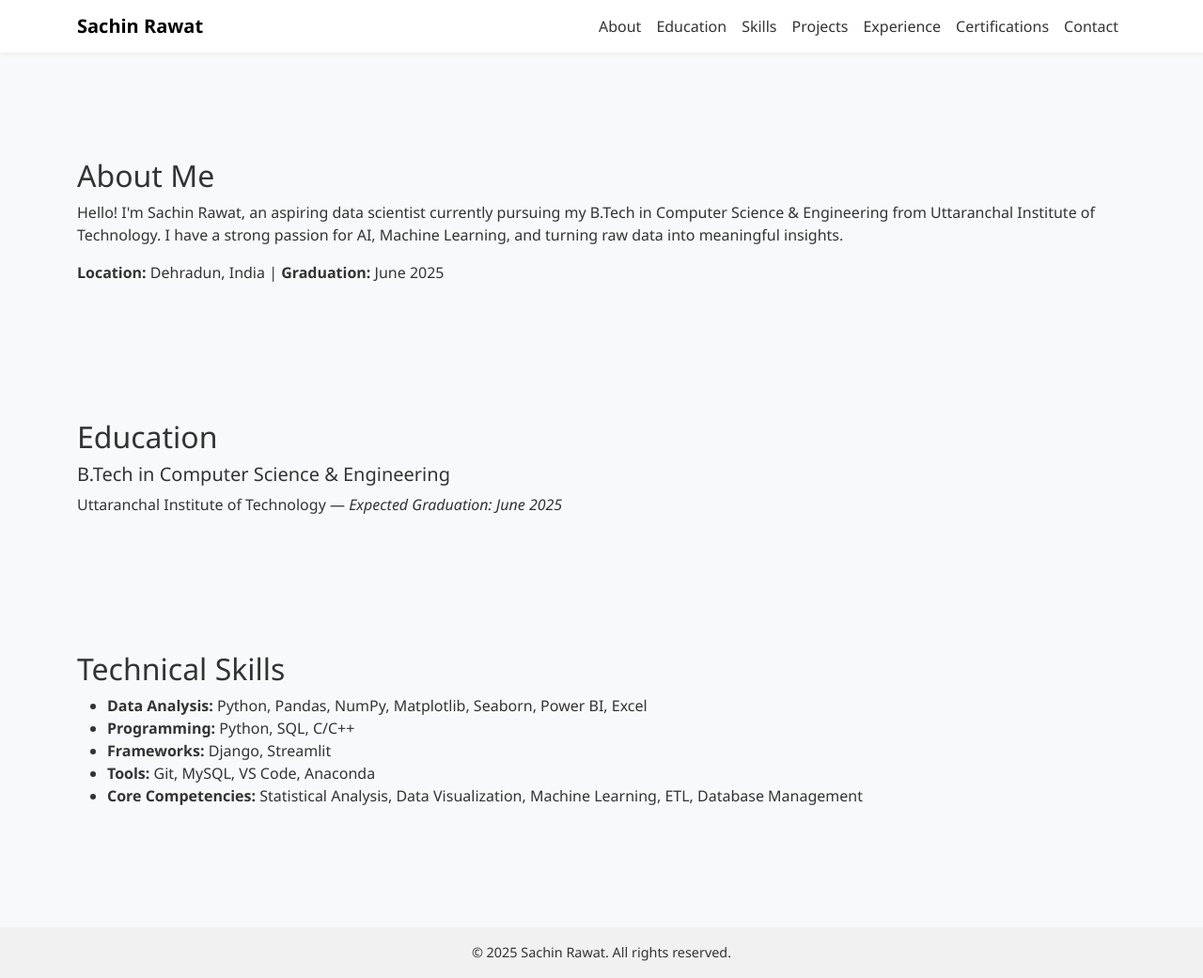
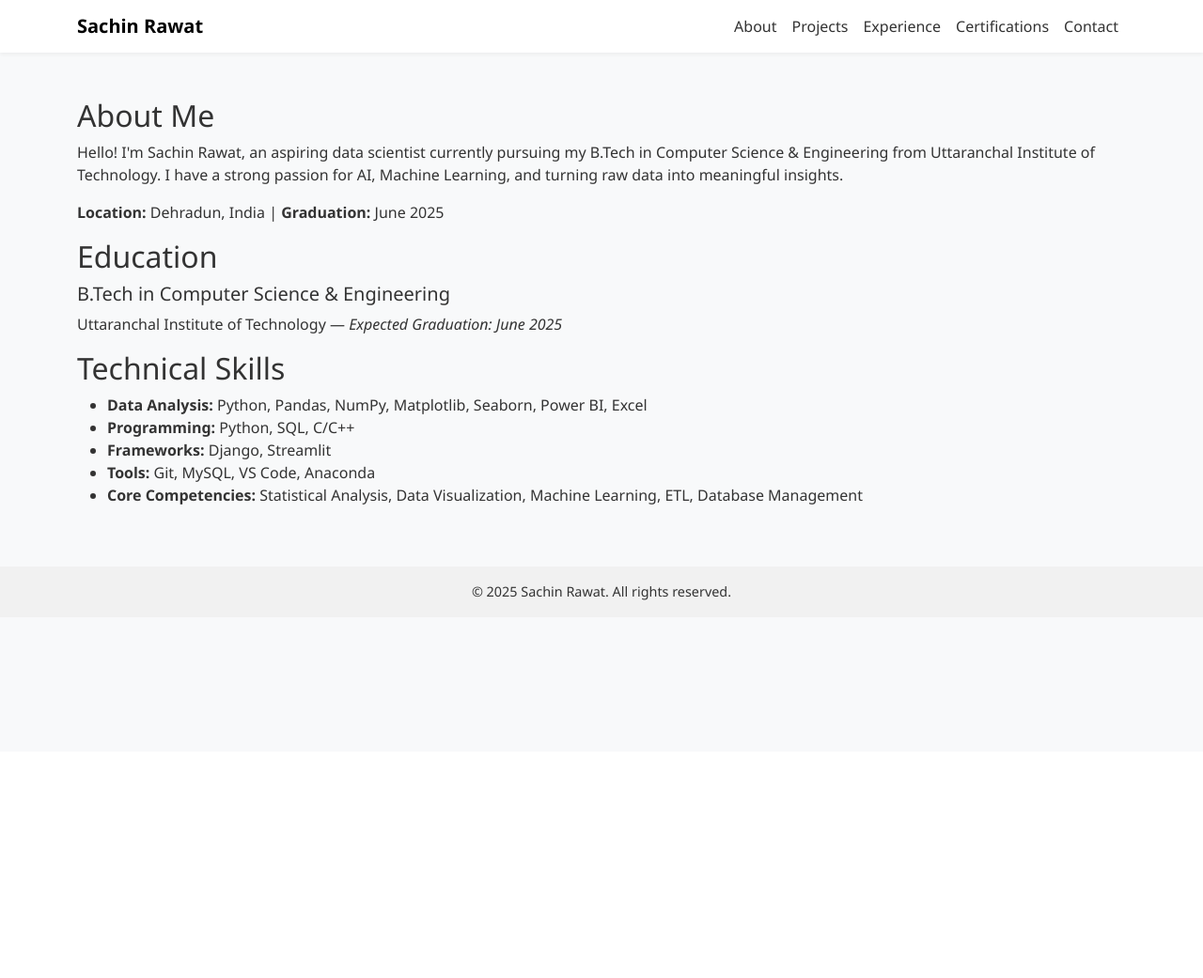
Before and after one commit to SachinRawat1604/myportfolio, a Django app: page /about/ in a window 1280 px wide. Shown: the whole page at 94% size. After the commit the page ends 657 px from the top, so only its background shows below. Run offline with Django 4.2, Linux system fonts and the light colour scheme.

Commit message:
update about.html files

```diff
--- a/portfolio/templates/about.html
+++ b/portfolio/templates/about.html
@@ -1,21 +1,19 @@
-
 {% extends 'base.html' %}
 {% block title %}About - Sachin Rawat{% endblock %}
 {% block content %}
-<body>
-<section id="about" class="section">
+<section class="section">
     <h2>About Me</h2>
     <p>Hello! I'm Sachin Rawat, an aspiring data scientist currently pursuing my B.Tech in Computer Science & Engineering from Uttaranchal Institute of Technology. I have a strong passion for AI, Machine Learning, and turning raw data into meaningful insights.</p>
     <p><strong>Location:</strong> Dehradun, India | <strong>Graduation:</strong> June 2025</p>
 </section>
 
-<section id="education" class="section">
+<section class="section">
     <h2>Education</h2>
     <h5>B.Tech in Computer Science & Engineering</h5>
     <p>Uttaranchal Institute of Technology — <em>Expected Graduation: June 2025</em></p>
 </section>
 
-<section id="skills" class="section">
+<section class="section">
     <h2>Technical Skills</h2>
     <ul>
         <li><strong>Data Analysis:</strong> Python, Pandas, NumPy, Matplotlib, Seaborn, Power BI, Excel</li>
@@ -26,11 +24,3 @@
     </ul>
 </section>
 {% endblock %}
-</main>
-
-<footer>
-&copy; 2025 Sachin Rawat. All rights reserved.
-</footer>
-
-<script src="https://cdn.jsdelivr.net/npm/bootstrap@5.3.0/dist/js/bootstrap.bundle.min.js"></script>
-</body>
--- a/portfolio/templates/base.html
+++ b/portfolio/templates/base.html
@@ -47,9 +47,6 @@
         .hero a {
             margin: 0.3rem;
         }
-        .section {
-            padding: 4rem 0;
-        }
     </style>
 </head>
 <body>
@@ -61,9 +58,7 @@
             </button>
             <div class="collapse navbar-collapse" id="navbarNav">
                 <ul class="navbar-nav ms-auto">
-                    <li class="nav-item"><a class="nav-link" href="#about">About</a></li>
-                    <li class="nav-item"><a class="nav-link" href="#education">Education</a></li>
-                    <li class="nav-item"><a class="nav-link" href="#skills">Skills</a></li>
+                    <li class="nav-item"><a class="nav-link" href="/about/">About</a></li>
                     <li class="nav-item"><a class="nav-link" href="/projects/">Projects</a></li>
                     <li class="nav-item"><a class="nav-link" href="/experience/">Experience</a></li>
                     <li class="nav-item"><a class="nav-link" href="/certifications/">Certifications</a></li>
@@ -76,7 +71,7 @@
     <main class="container py-5">
         {% block content %}
         <section class="hero">
-            <img src="https://github.com/SachinRawat1604/myportfolio/blob/2011cecbfb97688fba3f443249b7d04b3c1db8e4/portfolio/static/images/resume_photo.jpg" alt="Sachin Rawat">
+            <img src="https://avatars.githubusercontent.com/u/placeholder" alt="Sachin Rawat">
             <h1>Hi, I'm Sachin Rawat</h1>
             <p>Aspiring Data Scientist | AI & ML Enthusiast</p>
             <div>
```
